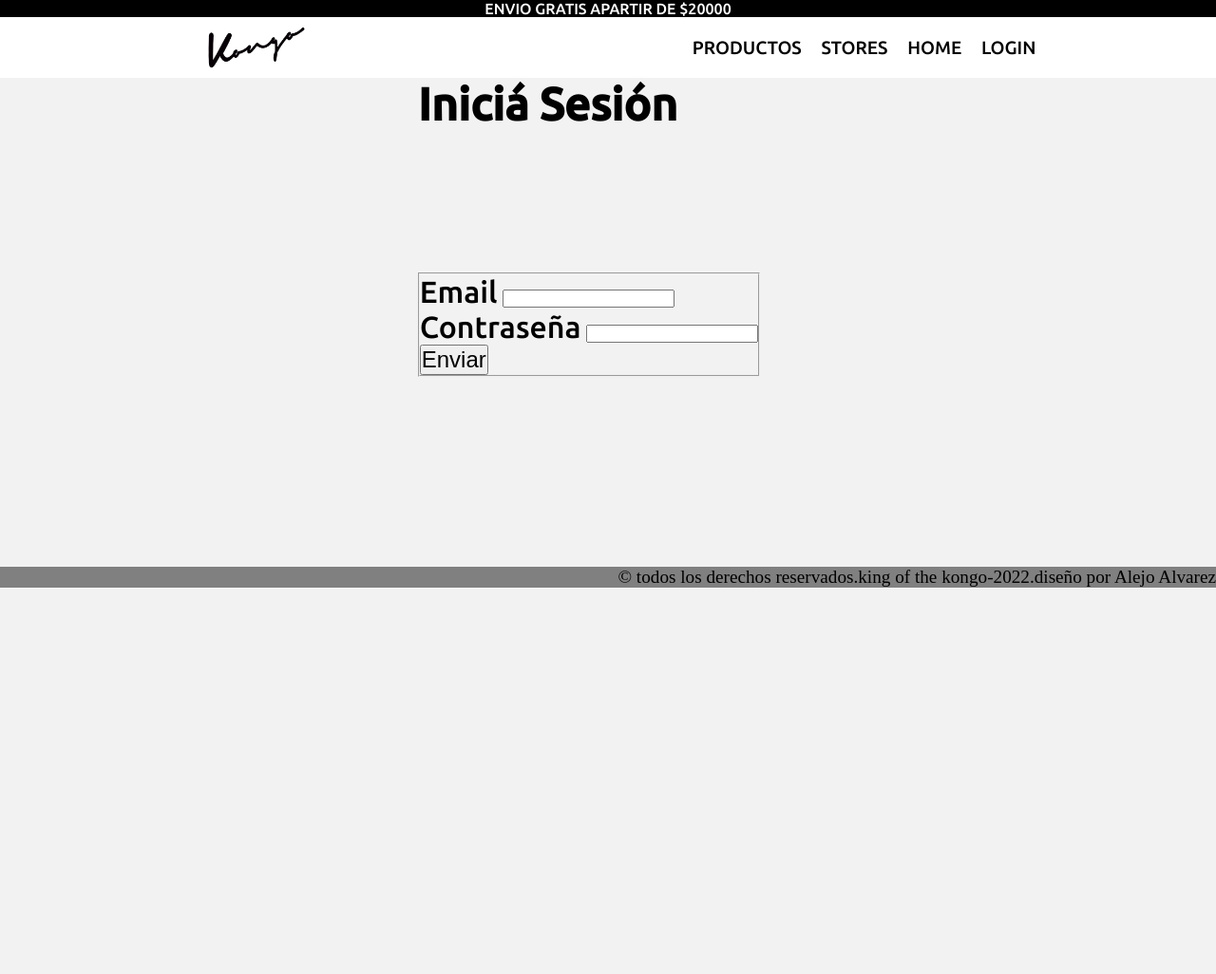
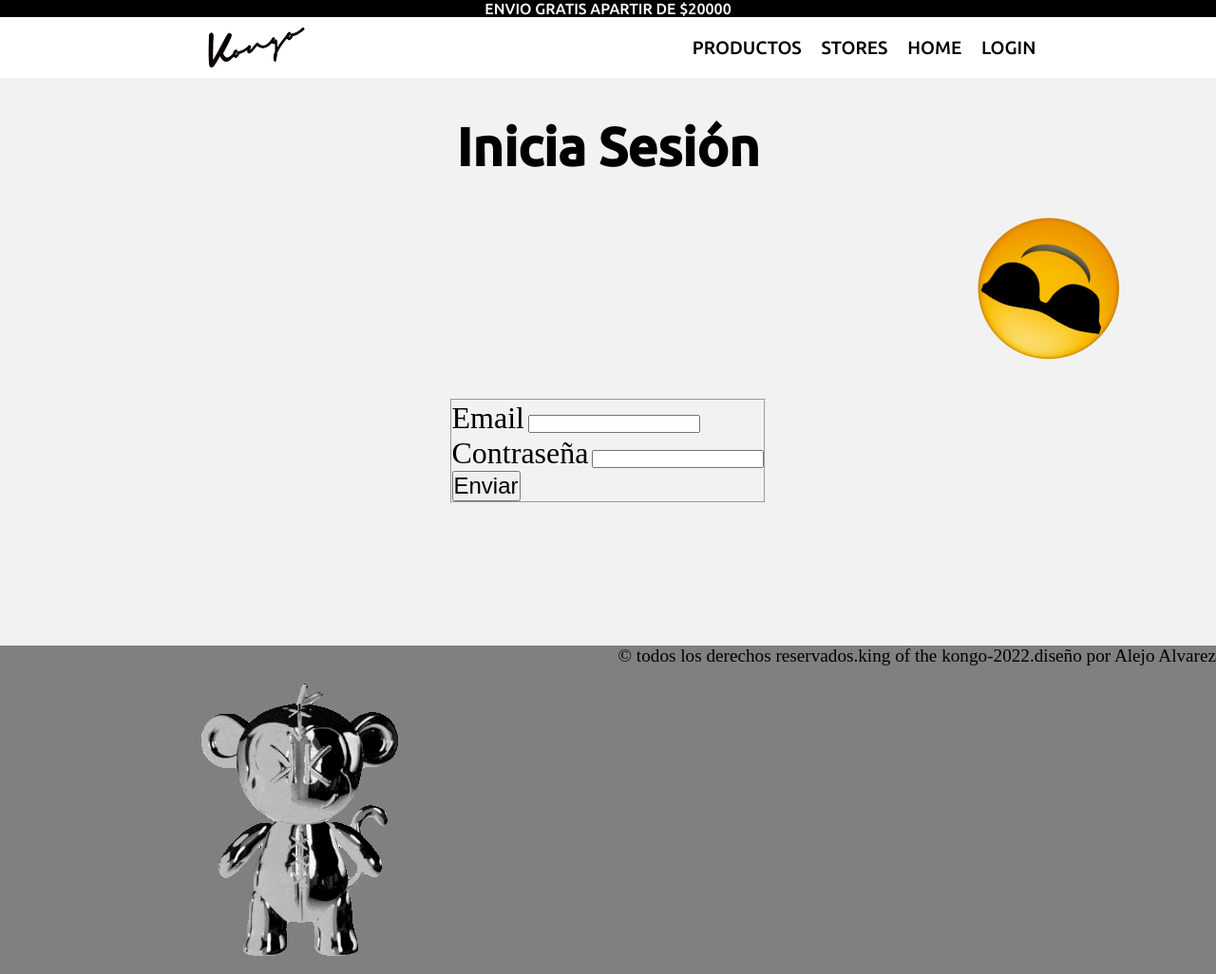
Before and after one commit to 1alejoo/king-of-the-kongo, a plain HTML site: page pages/login.html in a window 1280 px wide. Shown: the whole page at 95% size. Before the commit the page ends 800 px from the top, so only its background shows below. Drawn offline with Linux system fonts and the light colour scheme.

Commit message:
cambios realizados

```diff
--- a/css/style.css
+++ b/css/style.css
@@ -41,13 +41,19 @@ nav {
     gap: 1.3rem;
 }
 
-nav ul li a {
+
+.headerLinks {
     background-color: white;
     text-decoration: none;
     font-size: 1.2rem;
     color: black;
     font-family: 'Ubuntu', sans-serif;
 }
+
+.headerLinks:hover{
+    color: red;
+}
+
 
 /*encabezado fin*/
 
@@ -181,6 +187,10 @@ footer {
     font-size: 1.2rem;
 }
 
+.imgFooter{
+margin: 0px 800px 0px 0px ;
+}
+
 /*productos*/
 
 .mainProductos{
@@ -306,15 +316,44 @@ grid-area: priceR1;
 
 /*login*/
 
+
 .mainLogin{
-display: grid;
+display: flex;
 justify-content: center;
     font-family: 'Ubuntu', sans-serif;
-    font-size: 1.5rem;
+    font-size: 3.5rem;
+    margin: 40px;
 }
 
+.imgLogin{
+    display: flex;
+    justify-content: flex-end;
+    margin: 0px 100px 0px 0px
+}
+
+.imgLogin1{
+    width: 13%;
+    animation-name: girar;
+    animation-duration: 9s;
+    animation-timing-function: linear;
+    animation-iteration-count: infinite;
+}
+
+@keyframes girar{
+    from{
+        transform: rotate(0);
+    }
+
+    to{
+        transform: rotate(360deg);
+    }
+}
+
+
 form{
-margin: 150px 40px 200px 0px;
+display: flex;
+justify-content: center;
+margin: 40px 0px 150px 0px ;
 }
 
 .text0Form{
@@ -456,6 +495,11 @@ footer {
     color: black;
     font-size: 0.9rem;
 }
+
+
+
+
+
 /*fin de footer*/
 
 
--- a/pages/login.html
+++ b/pages/login.html
@@ -18,23 +18,26 @@
 
             <img src="../img/logooriginal.png" alt="logo de la tienda" class="imagen-encabezado">
 
+            <ul class="navbar">
+                <li><a class="headerLinks" href="productos.html">PRODUCTOS</a></li>
+                <li><a class="headerLinks" href="stores.html">STORES</a></li>
+                <li><a class="headerLinks" href="../index.html">HOME</a></li>
+                <li><a class="headerLinks" href="login.html">LOGIN</a></li>
+            </ul>
 
-            <ul class="navbar">
-                <li><a href="productos.html">PRODUCTOS</a></li>
-                <li><a href="stores.html">STORES</a></li>
-                <li><a href="../index.html">HOME</a></li>
-                <li><a href="login.html">LOGIN</a></li>
-            </ul>
         </nav>
     </header>
 
-<main class="mainLogin">
-    <h1>Iniciá Sesión</h1>
+<main>
+    <h1  class="mainLogin">Inicia Sesión</h1>
 
+<div class="imgLogin">
+    <img src="../img/loginImg.png" alt="monkey" class="imgLogin1">
+</div>
 
     <form>
         <fieldset>
-            <div>
+            <div class="form">
                 <label for="usuario" class="text1Form">Email</label>
                 <input type="mail" name="usuario" class="">
             </div>
@@ -48,7 +51,12 @@
     </form>
 </main>
         <footer>
-            <p class="derechos">&copy todos los derechos reservados.king of the kongo-2022.diseño por Alejo Alvarez</p>
+            <div>
+                <p class="derechos">&copy todos los derechos reservados.king of the kongo-2022.diseño por Alejo Alvarez</p>
+            </div>
+            <div>
+                <img  src="../img/footer.gif" alt="imgFooter" class="imgFooter">
+            </div>
         </footer>
 </body>
 
```
Also changed, not shown: index.html (+10 -5 lines), pages/camperas.html (+9 -4 lines), pages/productos.html (+10 -5 lines), pages/remeras.html (+10 -5 lines), pages/stores.html (+10 -5 lines), img/footer.gif (added), img/loginImg.png (added).
